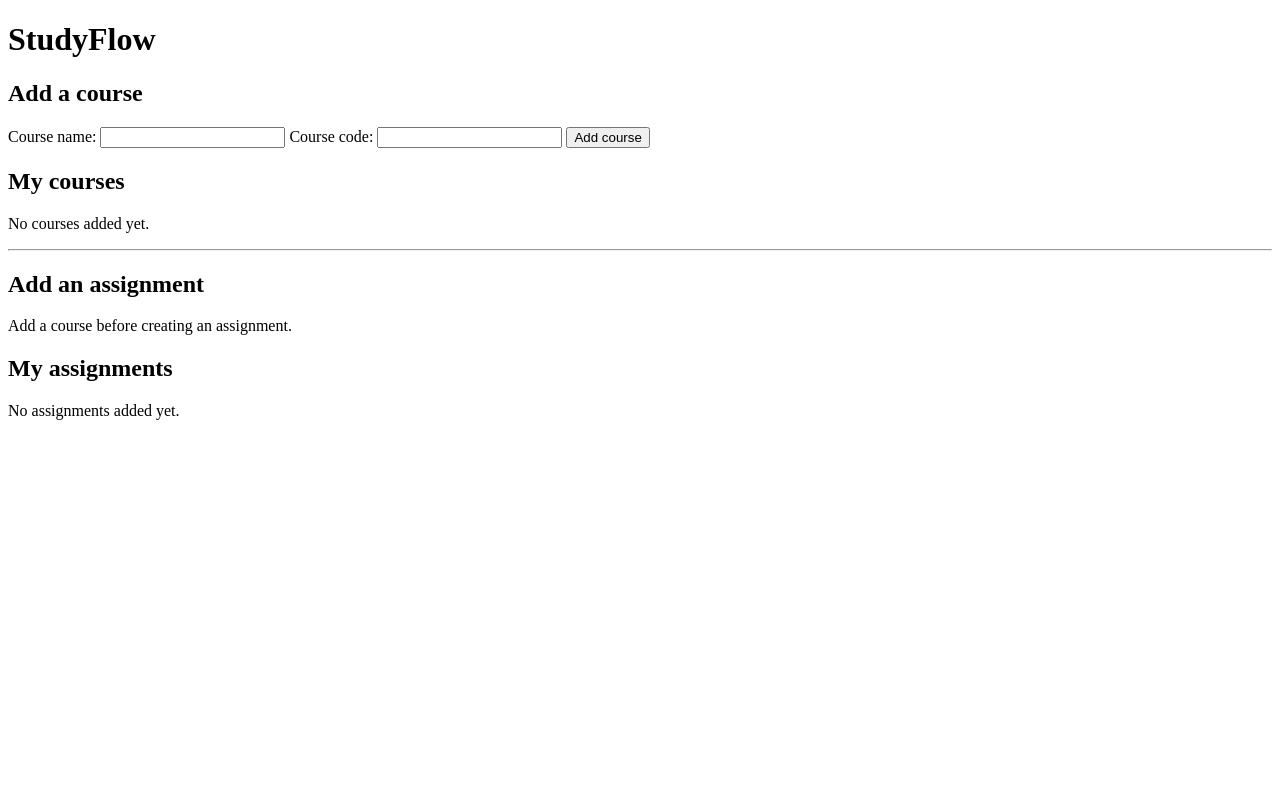
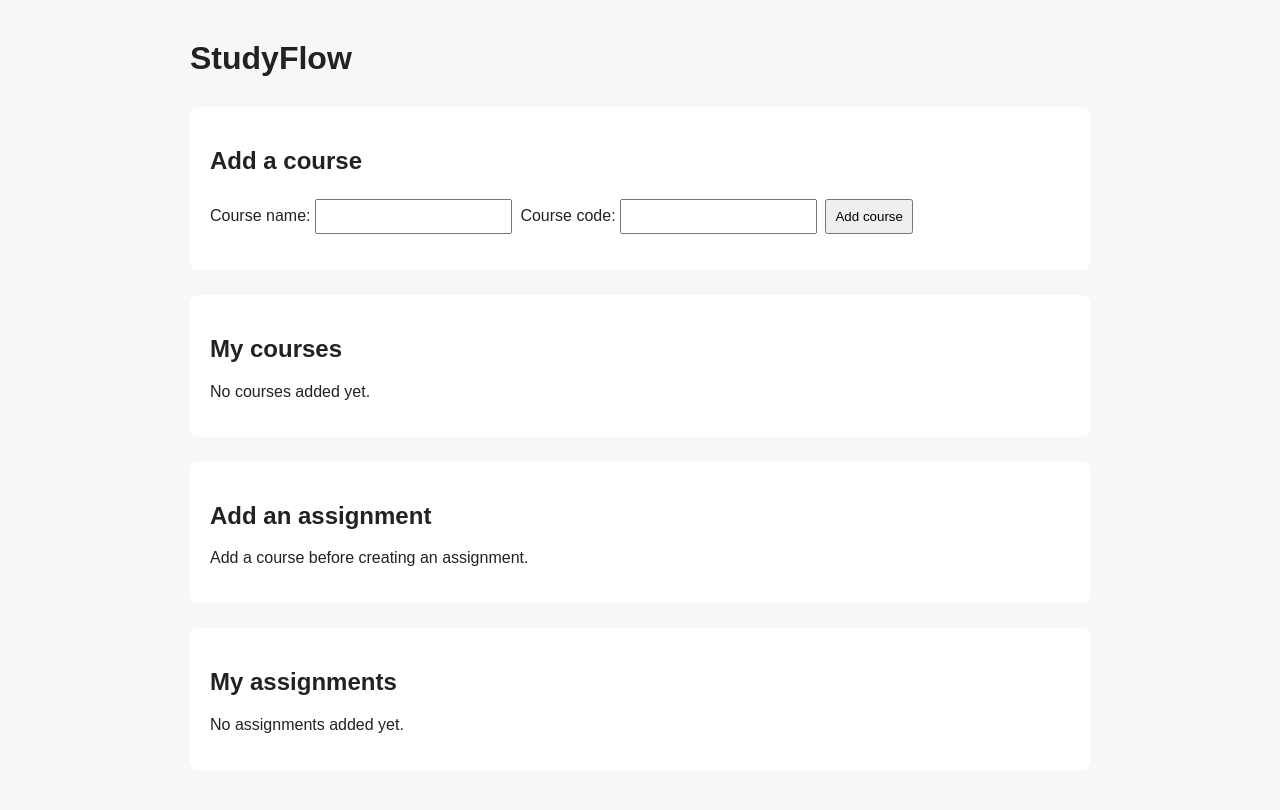
Before and after one commit to Sanaddd/studyflow-devops, a Flask app: page / in a window 1280 px wide. Before the commit the page ends 420 px from the top, so only its background shows below. Run offline with Flask 3, Linux system fonts and the light colour scheme; data that the repository does not hold is empty.

Commit message:
Improve StudyFlow layout and frontend styling

```diff
--- /dev/null
+++ b/static/style.css
@@ -0,0 +1,64 @@
+body {
+    font-family: Arial, sans-serif;
+    max-width: 900px;
+    margin: 40px auto;
+    padding: 0 20px;
+    background-color: #f7f7f7;
+    color: #222;
+}
+
+h1 {
+    margin-bottom: 30px;
+}
+
+section {
+    background: white;
+    padding: 20px;
+    margin-bottom: 25px;
+    border-radius: 8px;
+}
+
+form {
+    margin-bottom: 12px;
+}
+
+input,
+select,
+button {
+    padding: 8px;
+    margin: 4px 4px 4px 0;
+}
+
+button {
+    cursor: pointer;
+}
+
+ul {
+    padding-left: 20px;
+}
+
+li {
+    margin-bottom: 12px;
+}
+
+.assignment-complete {
+    text-decoration: line-through;
+    opacity: 0.6;
+}
+
+.assignment-overdue {
+    font-weight: bold;
+}
+
+.course-row,
+.assignment-row {
+    display: flex;
+    align-items: center;
+    gap: 8px;
+    flex-wrap: wrap;
+}
+
+.course-row form,
+.assignment-row form {
+    margin-bottom: 0;
+}
--- a/templates/index.html
+++ b/templates/index.html
@@ -4,11 +4,13 @@
     <meta charset="UTF-8">
     <meta name="viewport" content="width=device-width, initial-scale=1.0">
     <title>StudyFlow</title>
+    <link rel="stylesheet" href="{{ url_for('static', filename='style.css') }}">
 </head>
 
 <body>
     <h1>StudyFlow</h1>
 
+    <section>
         <h2>Add a course</h2>
 
         <form action="/courses" method="POST">
@@ -20,13 +22,15 @@
 
             <button type="submit">Add course</button>
         </form>
+    </section>
 
+    <section>
         <h2>My courses</h2>
 
         {% if courses %}
             <ul>
                 {% for course in courses %}
-                <li>
+                    <li class="course-row">
                         <form action="/courses/{{ course['id'] }}/edit" method="POST">
                             <input
                                 type="text"
@@ -48,7 +52,6 @@
                         <form
                             action="/courses/{{ course['id'] }}/delete"
                             method="POST"
-                        style="display: inline;"
                         >
                             <button type="submit">Delete</button>
                         </form>
@@ -58,9 +61,9 @@
         {% else %}
             <p>No courses added yet.</p>
         {% endif %}
+    </section>
 
-    <hr>
-
+    <section>
         <h2>Add an assignment</h2>
 
         {% if courses %}
@@ -92,31 +95,34 @@
         {% else %}
             <p>Add a course before creating an assignment.</p>
         {% endif %}
+    </section>
 
+    <section>
         <h2>My assignments</h2>
 
         {% if assignments %}
             <ul>
                 {% for assignment in assignments %}
-            <li>
+                    <li class="assignment-row">
                         {% if assignment["completed"] %}
-                    <s>
+                            <span class="assignment-complete">
                                 {{ assignment["title"] }}
                                 - {{ assignment["course_name"] }}
                                 - Due: {{ assignment["due_date"] }}
                                 - Priority: {{ assignment["priority"] }}
-                    </s>
+                            </span>
                         {% else %}
+                            <span>
                                 {{ assignment["title"] }}
                                 - {{ assignment["course_name"] }}
                                 - Due: {{ assignment["due_date"] }}
                                 - Priority: {{ assignment["priority"] }}
+                            </span>
                         {% endif %}
 
                         <form
                             action="/assignments/{{ assignment['id'] }}/complete"
                             method="POST"
-                    style="display: inline;"
                         >
                             {% if assignment["completed"] %}
                                 <button type="submit">Mark incomplete</button>
@@ -128,7 +134,6 @@
                         <form
                             action="/assignments/{{ assignment['id'] }}/delete"
                             method="POST"
-                    style="display: inline;"
                         >
                             <button type="submit">Delete</button>
                         </form>
@@ -138,5 +143,6 @@
         {% else %}
             <p>No assignments added yet.</p>
         {% endif %}
+    </section>
 </body>
 </html>
```
Lines whose indentation alone changed are shown as unchanged.
